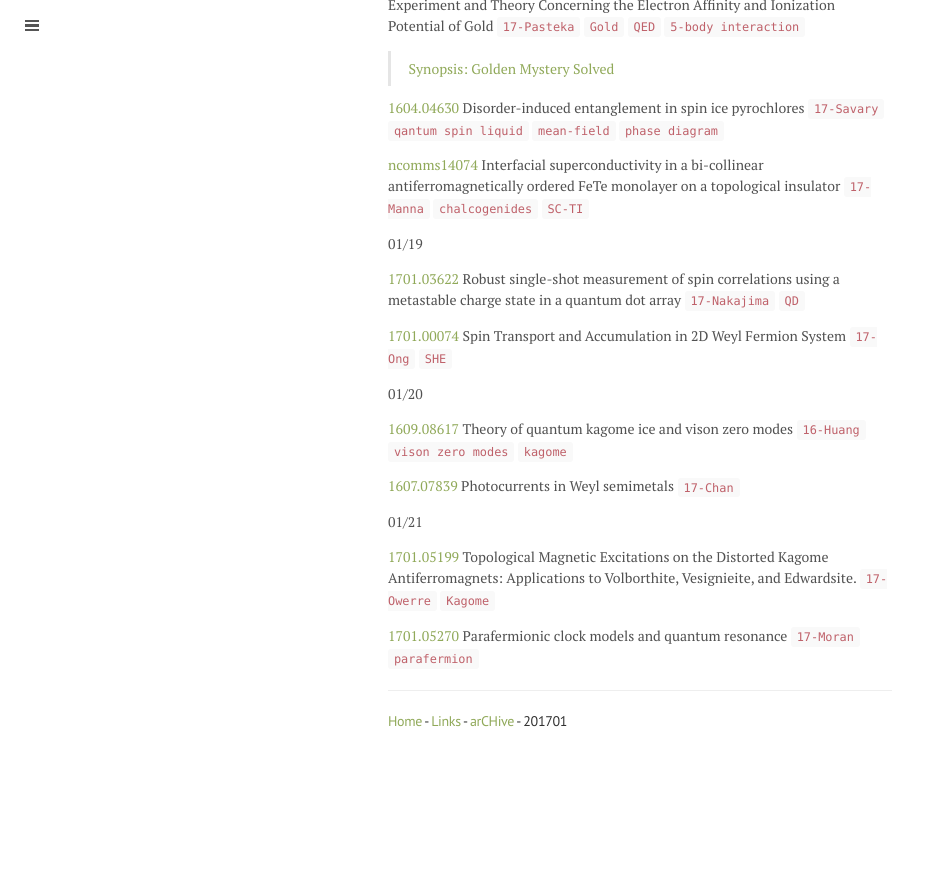
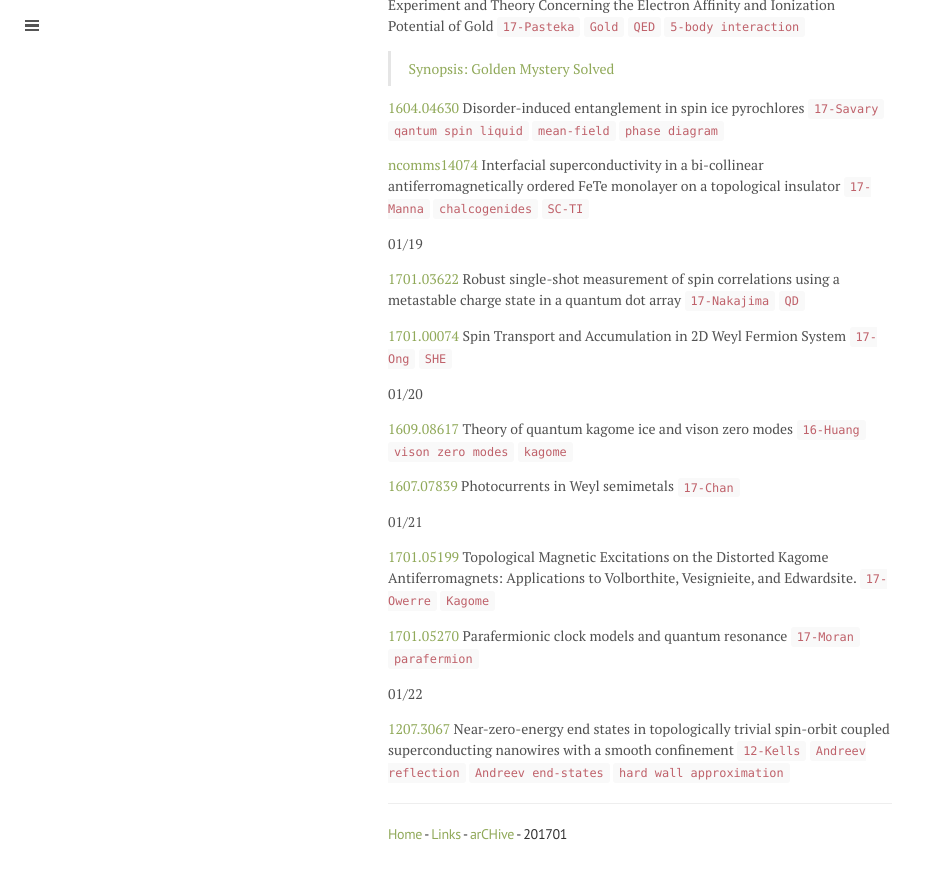
Before and after one commit to qkrwlsghdcjsworlt/work, a Jekyll site: the page built from 201701.md, in a window 1280 px wide and 900 px high, scrolled down 2557 px. Shown: the top 879 px of the window, without its empty margins (0-930 px from the left). Built offline with Jekyll 4.4.1, drawn with Linux system fonts in a browser that asks for light colours; before the commit the page ends 3343 px from its top, so only the background shows below that.

Commit message:
“update”

```diff
--- a/201701.md
+++ b/201701.md
@@ -133,6 +133,11 @@ Applications to Volborthite, Vesignieite, and Edwardsite. `17-Owerre` `Kagome`
 
 [1701.05270](https://arxiv.org/abs/1701.05270) Parafermionic clock models and quantum resonance `17-Moran` `parafermion`
 
+01/22
+
+[1207.3067](https://arxiv.org/abs/1207.3067) Near-zero-energy end states in topologically trivial spin-orbit coupled superconducting nanowires with a smooth confinement `12-Kells` `Andreev reflection` `Andreev end-states` `hard wall approximation`
+
+
 ---
 
 
```
